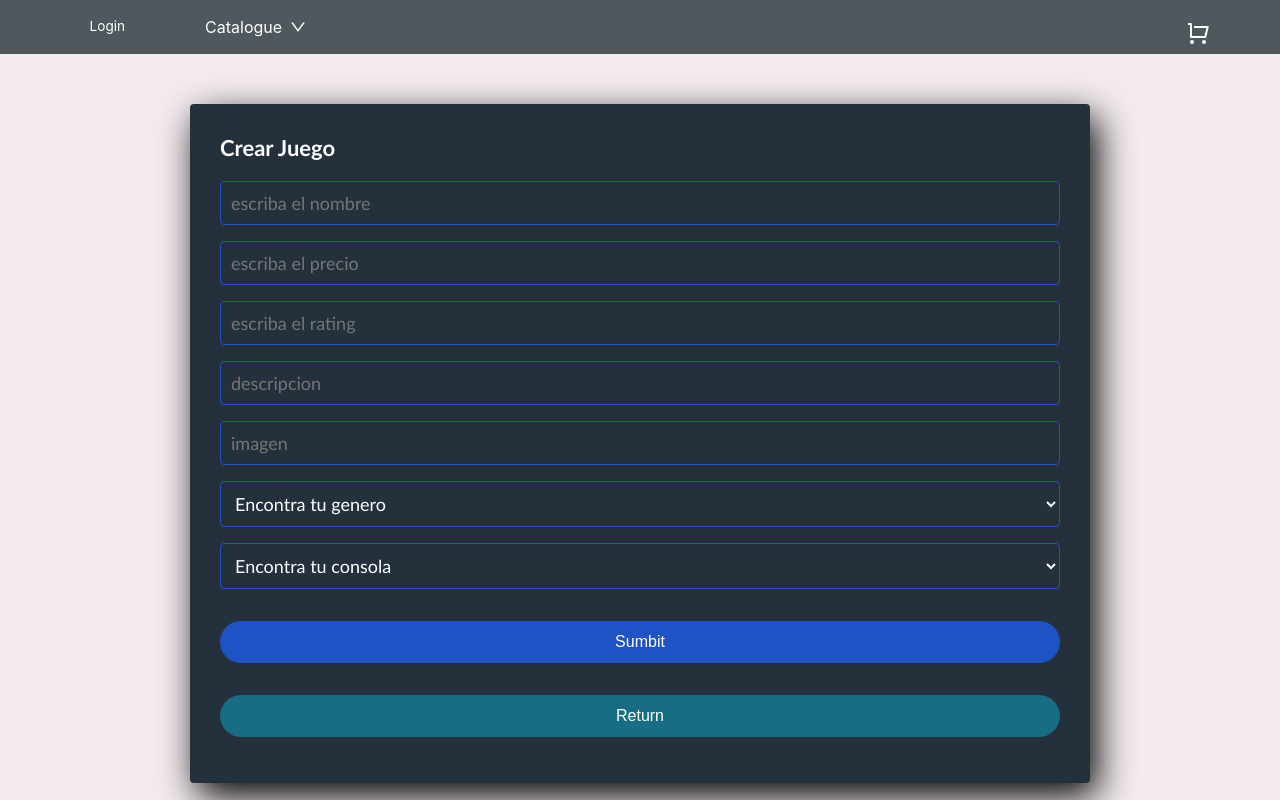
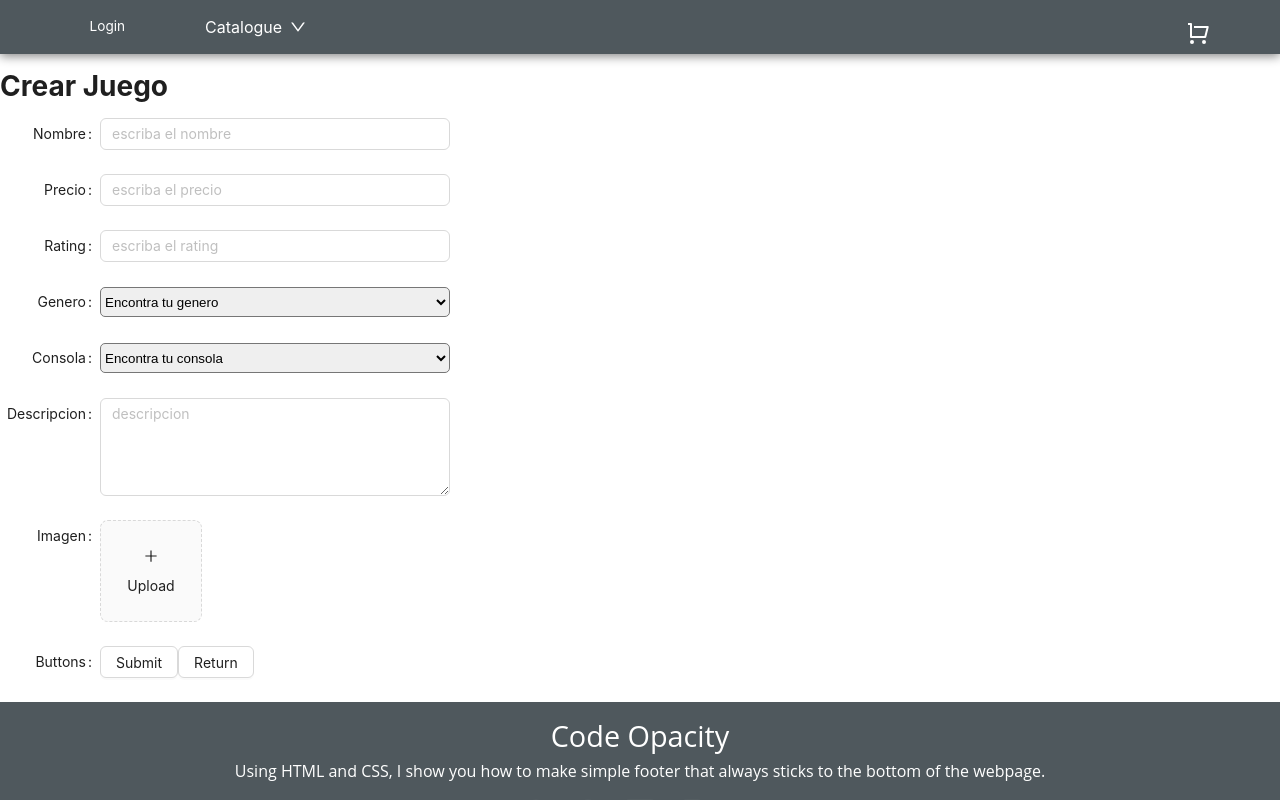
Before and after one commit to pfgrupo3henry/pf_front, a React (Create React App) app: page /admin in a window 1280 px wide. Both pictures are taken after a click on the button "Crear Juego". Shown: the top 800 px of the page. Built offline with nearby package versions, Linux system fonts and the light colour scheme.

Commit message:
crear juego

```diff
--- a/src/Components/Admin/Admin.css
+++ b/src/Components/Admin/Admin.css
@@ -17,73 +17,26 @@
     width: 500px;
 }
 
-.body-color-admin {
-    background-color: #f3ebef;
-    padding: 50px 0px;
+.form-ant {
+    max-width: 600px;
 }
 
-.form-admin {
-    width: 900px;
-    background: #24303c;
-    padding: 30px;
-    margin: auto;
-    border-radius: 4px;
-    font-family: "calibri";
-    color: white;
-    box-shadow: 7px 13px 37px #000;
+.select-form {
+    height: 30px;
+    width: 350px;
+    border-radius: 5px;
 }
 
-.form-admin h4 {
-    font-size: 22px;
-    margin-bottom: 20px;
-}
-
-.controls {
-    width: 100%;
-    background: #24303c;
-    padding: 10px;
-    border-radius: 4px;
-    margin-bottom: 16px;
-    border: 1px solid #1f53c5;
-    font-family: "calibri";
-    font-size: 18px;
-    color: white;
-}
-
-.form-admin .buttons-form {
-    width: 100%;
-    background: #1f53c5;
-    border: none;
-    padding: 12px;
-    color: white;
-    margin: 16px 0;
-    font-size: 16px;
-    border-radius: 30px;
-}
-
-.form-admin .buttons-form:hover {
-    background: #1f53c5;
-    color: aqua;
-    font-size: 18px;
-}
-
-.form-admin .buttons-return {
-    width: 100%;
-    background: #176d83;
-    border: none;
-    padding: 12px;
-    color: white;
-    margin: 16px 0;
-    font-size: 16px;
-    border-radius: 30px;
-}
-
-.form-admin .buttons-return:hover {
-    background: #176d83;
-    color: aqua;
-    font-size: 18px;
+h1 {
+    padding: 10px 0;
 }
 
 .parrafo-juego {
-    padding: 0px 0px 10px 0px;
+    color: red;
+    padding: 0px 0px 10px 40px;
 }
+
+.parrafo-juego-select {
+    color: blue;
+    padding: 0px 0px 10px 40px;
+}
--- a/src/Components/Admin/Admin.jsx
+++ b/src/Components/Admin/Admin.jsx
@@ -1,10 +1,21 @@
 import { useState } from "react";
 import "./Admin.css";
-import { Button } from 'antd';
+import { PlusOutlined } from '@ant-design/icons';
+import {
+    Form,
+    Input,
+    Button,
+    Select,
+    DatePicker,
+    Upload,
+} from 'antd';
 
 
 
 function CrearJuego() {
+
+    const { RangePicker } = DatePicker;
+    const { TextArea } = Input;
 
     const [state, setState] = useState("buttons");
     const [inputJuego, setInputJuego] = useState({
@@ -90,6 +101,8 @@ function CrearJuego() {
 
     } else if (state === "crear-juego") {
 
+        if (true) {
+
             const onChangeInputJuego = (e) => {
                 setInputJuego({
                     ...inputJuego,
@@ -160,61 +173,82 @@ function CrearJuego() {
 
             return (
 
-            <div className="body-color-admin">
+                <div className="form-ant">
 
-                <section className="form-admin">
+                    <Form
+                        labelCol={{ span: 4 }}
+                        wrapperCol={{ span: 14 }}
+                        layout="horizontal"
+                        style={{ maxWidth: 600 }}
+                    >
 
-                    <h4>Crear Juego</h4>
+                        <h1>Crear Juego</h1>
 
-                    <input onChange={onChangeInputJuego} className="controls" type="text" name="nombre" placeholder="escriba el nombre" value={inputJuego.nombre} />
-                    {errorName === "error" ? <p className="parrafo-juego">Nombre debe minimo 3 letras</p> : <p></p>}
+                        <Form.Item label="Nombre">
+                            <Input onChange={onChangeInputJuego} name="nombre" placeholder="escriba el nombre" value={inputJuego.nombre} />
+                            {errorName === "error" ? <p className="parrafo-juego">Nombre debe tener minimo 3 letras</p> : <p></p>}
+                        </Form.Item>
 
-                    <input onChange={onChangeInputJuego} className="controls" type="text" name="precio" placeholder="escriba el precio" value={inputJuego.precio} />
+                        <Form.Item label="Precio">
+                            <Input onChange={onChangeInputJuego} name="precio" placeholder="escriba el precio" value={inputJuego.precio} />
                             {errorPrecio === "error" ? <p className="parrafo-juego">Precio debe tener 3 o 4 numeros</p> : <p></p>}
+                        </Form.Item>
 
-                    <input onChange={onChangeInputJuego} className="controls" type="text" name="rating" placeholder="escriba el rating" value={inputJuego.rating} />
+                        <Form.Item label="Rating">
+                            <Input onChange={onChangeInputJuego} name="rating" placeholder="escriba el rating" value={inputJuego.rating} />
                             {errorRating === "error" ? <p className="parrafo-juego">Rating debe ser mayor a 0 y menor a 6</p> : <p></p>}
+                        </Form.Item>
 
-                    <input onChange={onChangeInputJuego} className="controls" type="text" name="descripcion" placeholder="descripcion" value={inputJuego.descripcion} />
+                        <Form.Item label="Genero">
+                            <select name="genero" id="select-generos" onChange={onChangeSelectGenero} className="select-form">
+                                <option>Encontra tu genero</option>
+                                <option>Carreras</option>
+                                <option>Multijugador</option>
+                                <option>Pelas</option>
+                                <option>Aventuras</option>
+                            </select>
+                        </Form.Item>
+
+                        {inputJuego.genero ? <p className="parrafo-juego-select">{inputJuego.genero}</p> : <p></p>}
+
+                        <Form.Item label="Consola">
+                            <select name="consola" id="select-consolas" onChange={onChangeSelectConsola} className="select-form">
+                                <option>Encontra tu consola</option>
+                                <option>Play Station</option>
+                                <option>Sega</option>
+                                <option>Nintendo</option>
+                                <option>X-Box</option>
+                            </select>
+                        </Form.Item>
+
+                        {inputJuego.consola ? <p className="parrafo-juego-select">{inputJuego.consola}</p> : <p></p>}
+
+                        <Form.Item label="Descripcion">
+                            <TextArea rows={4} onChange={onChangeInputJuego} name="descripcion" placeholder="descripcion" value={inputJuego.descripcion} />
                             {errorDescripcion === "error" ? <p className="parrafo-juego">Descripcion debe minimo 10 letras</p> : <p></p>}
+                        </Form.Item>
 
-                    <input onChange={onChangeInputJuego} className="controls" type="text" name="imagen" placeholder="imagen" value={inputJuego.imagen} />
-                    {errorImagen === "error" ? <p className="parrafo-juego">Imagen debe minimo 10 letras</p> : <p></p>}
+                        <Form.Item label="Imagen" valuePropName="fileList">
+                            <Upload action="/upload.do" listType="picture-card">
+                                <div>
+                                    <PlusOutlined />
+                                    <div style={{ marginTop: 8 }}>Upload</div>
+                                </div>
+                            </Upload>
+                        </Form.Item>
 
-                    <select className="controls" onChange={onChangeSelectGenero} name="genero" id="select-generos">
+                        <Form.Item label="Buttons">
+                            <Button onClick={onClickReturn}>Submit</Button>
+                            <Button onClick={onClickReturn}>Return</Button>
+                        </Form.Item>
 
-                        <option>Encontra tu genero</option>
-                        <option>Accion</option>
-                        <option>Aventura</option>
-                        <option>Multijugador</option>
-                        <option>Carreras</option>
+                    </Form>
 
-                    </select>
+                </div >
 
-                    {inputJuego.genero ? <p className="parrafo-juego">{inputJuego.genero}</p> : <p></p>}
+            );
 
-                    <select className="controls" onChange={onChangeSelectConsola} name="consola" id="select-consolas">
-
-                        <option>Encontra tu consola</option>
-                        <option>PlayStation 1</option>
-                        <option>PlayStation 2</option>
-                        <option>PlayStation 3</option>
-                        <option>PlayStation 4</option>
-                        <option>PlayStation 5</option>
-
-                    </select>
-
-                    {inputJuego.consola ? <p className="parrafo-juego">{inputJuego.consola}</p> : <p></p>}
-
-                    <button className="buttons-form" onClick={onClickReturn}>Sumbit</button>
-
-                    <button className="buttons-return" onClick={onClickReturn}>Return</button>
-
-                </section>
-
-            </div>
-
-        )
+        };
 
     } else if (state === "modificar-juego") {
 
```
Lines whose indentation alone changed are shown as unchanged.
